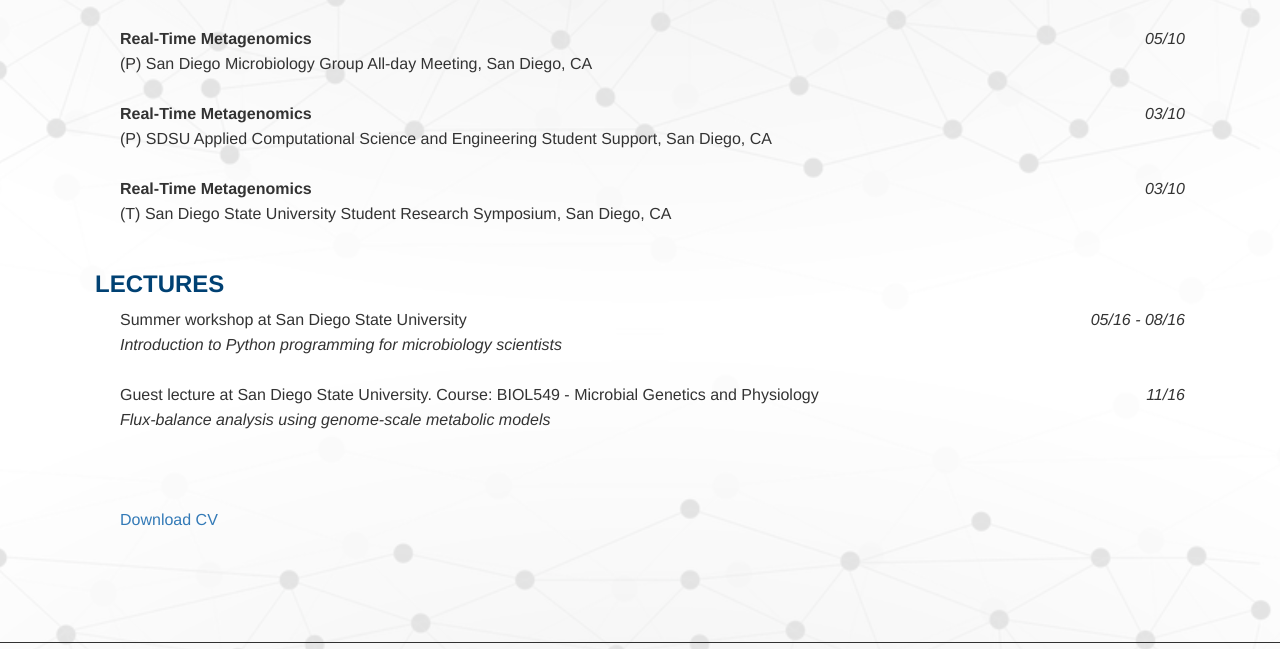
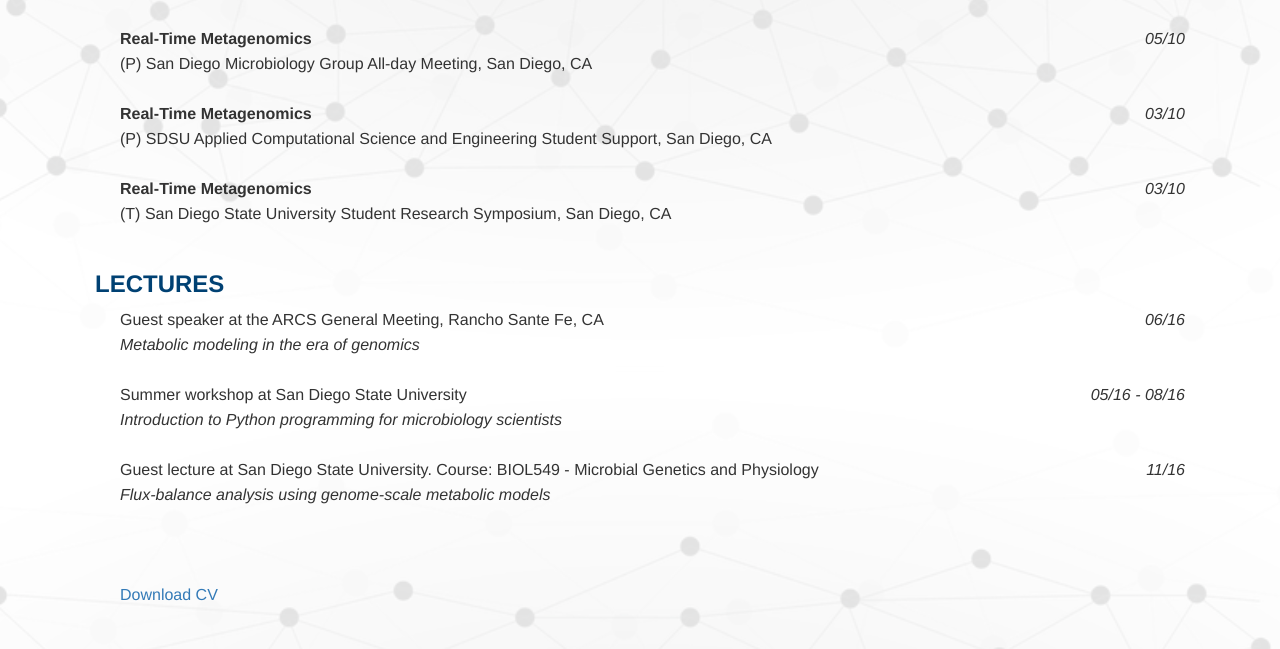
Before and after one commit to dacuevas/dacuevas.github.io, a plain HTML site: page cv.html in a window 1280 px wide. Shown: the part 5092-5741 px from the top of the page. Drawn offline with Linux system fonts and the light colour scheme; files whose address does not match are found by name.

Commit message:
Update lectures in CV.

```diff
--- a/cv.html
+++ b/cv.html
@@ -283,6 +283,9 @@
 
                     <h3>LECTURES</h3>
                     <div class="text1">
+                        Guest speaker at the ARCS General Meeting, Rancho Sante Fe, CA<span class="dates">06/16</span><br/>
+                        <i>Metabolic modeling in the era of genomics</i><br/><br/>
+
                         Summer workshop at San Diego State University<span class="dates">05/16 - 08/16</span><br/>
                         <i>Introduction to Python programming for microbiology scientists</i><br/><br/>
 
```
